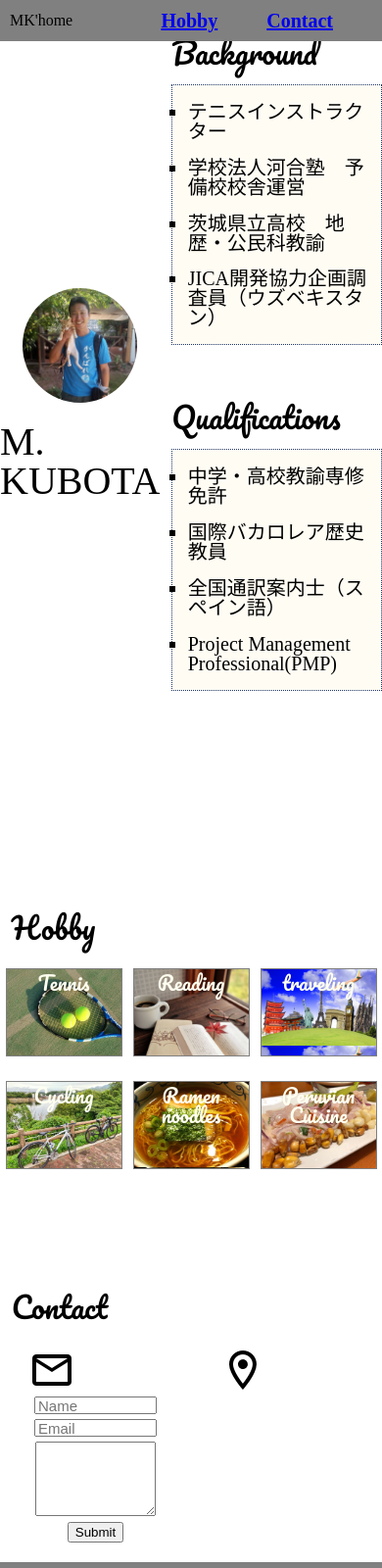
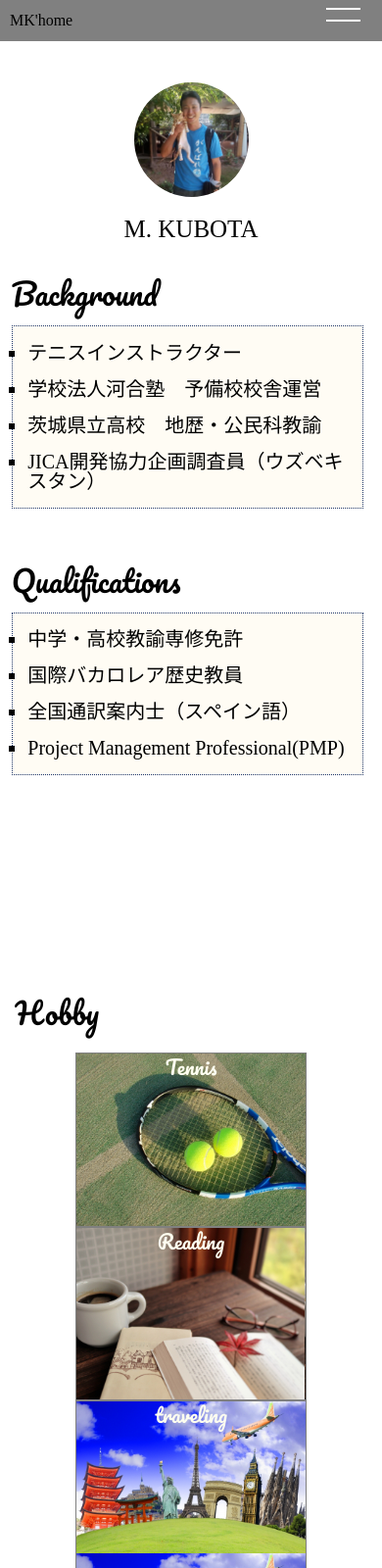
Before and after one commit to mizuhokubota/0417_introduction, a plain HTML site: page index.html in a window 390 px wide. Shown: the top 1600 px of the page at 98% size. Drawn offline with Linux system fonts and the light colour scheme; grey boxes are pictures that could not be loaded.

Commit message:
0422変更分

```diff
--- a/assets/css/style.css
+++ b/assets/css/style.css
@@ -13,13 +13,13 @@ header > div{
     align-items: center;
     margin-left: 10px;
 }
-.header_right{
+.nav{
     display: flex;
     flex-direction: row;
     align-items: center;
 }
 
-.header_right > li > a {
+.nav > li{
     margin-right: 50px;
     font-size: 20px;
     font-weight: bolder;
@@ -51,7 +51,7 @@ h1{
 }
 
 .section1_right{
-    margin: 10vw 0 0 3vw;
+    margin: 10vw 5vw 0 3vw;
 }
 
 .section1_right h2{
@@ -80,6 +80,7 @@ h1{
 .hobbycards1{
     display: flex;
     justify-content: space-around;
+    flex-wrap: wrap;
 }
 
 .hobbycards1 > div{
@@ -111,18 +112,6 @@ h1{
     font-family: 'Pacifico', cursive;
 }
 
-.hobbycards2{
-    display: flex;
-    justify-content: space-around;
-    margin-top: 3vh;
-}
-
-.hobbycards2 > div{
-    border: solid 0.1px grey;
-    width: 30vw;
-    height: 22.5vw;
-}
-
 #img4{
     background-image:url(../img/4776547_s.jpg);
     background-size: contain;
@@ -138,13 +127,6 @@ h1{
     background-size: contain;
 }
 
-.hobbycards2 > div> h3{
-    margin-top: 0.5vh;
-    color: ivory;
-    text-align: center;
-    font-size: 20px;
-    font-family: 'Pacifico', cursive;
-}
 
 .contactbox{
     display: flex;
@@ -198,3 +180,149 @@ footer{
     justify-content: center;
     align-items: center;
 }
+
+#menu{
+    display: none;
+}
+
+@media screen and (max-width:599px){
+    .section1_left > h1{
+        font-size: 25px;
+    }
+
+    .section1{
+        display: flex;
+        flex-direction: column;
+        justify-content: center;
+        align-items: center;
+    }
+
+    .section1_left{
+        margin-top: 10vh;
+    }
+
+    #hobby{
+        margin-left: 4vw;
+    }
+
+
+    .nav{
+        display: none;
+    }
+
+    .hamburger-label{
+        display: block;
+        position: relative;
+        right: 15px;
+        width: 50px;
+        height: 50px;
+        content: '';
+        cursor: pointer;
+    }
+
+    .hamburger, .hamburger::before, .hamburger::after {
+        position: absolute;
+        top: 0;
+        bottom: 0;
+        right: 0;
+        left: 0;
+        margin: auto;
+        height: 2px;
+        width: 35px;
+        background-color: white;
+        display: block;
+        content: '';
+        transition: all 1s;
+    }
+
+    .hamburger::before{
+        top: -25px;
+    }
+
+    .hamburger::after{
+        top: 25px;
+    }
+
+    #menu:checked ~ .hamburger-label > .hamburger::before{
+        top: 0;
+        transform: rotate(45deg) ;
+    }
+
+    #menu:checked ~ .hamburger-label > .hamburger::after{
+        top: 0;
+        transform: rotate(-45deg) ;
+    }
+
+    #menu:checked ~ .hamburger-label > .hamburger {
+        background-color: transparent;
+    }
+    #menu:checked ~ .nav{
+        display: flex;
+    }
+
+    #menu:checked ~ .nav > li > a{
+        animation: show 1s linear 0s;
+    }
+
+    #menu:not(:checked) ~ .nav{
+        animation: show 1s linear 0s 1 reverse forwards;
+
+    }
+
+    .header_right{
+        display: flex;
+        flex-direction: row-reverse;
+        align-items: center;
+        justify-content: space-between;
+    }
+
+    .hobbycards1 > div{
+        width: 60vw;
+        height: 45vw;
+    }
+
+    .contactbox{
+        flex-direction: column;
+        align-items: center;
+    }
+
+
+    .contact_left , .contact_right{
+        width: 70vw;
+    }
+
+    .contact_right iframe{
+        width: 70vw;
+        height: 50vw;
+    }
+
+    .contact_left > form{
+        display: flex;
+        flex-direction: column;
+        align-items:center;
+    }
+
+    .contact_left > form >input{
+        width: 70vw;
+        height: 5vw;
+        margin-bottom: 5px;
+        font-size: 15px;
+    }
+
+    .contact_left > form > textarea{
+        width: 70vw;
+        height: 40vw;
+        margin-bottom: 1vw;
+    }
+
+    @keyframes show {
+        from{
+            display: none;
+            opacity: 0;
+        }
+        to{
+            opacity: 1;
+        }
+    }
+
+}
--- a/index.html
+++ b/index.html
@@ -14,10 +14,16 @@
 <body>
     <header>
         <div><p>MK'home</p></div>
-        <ul class="header_right">
-            <li><a href="#hobby">Hobby</a></li>
-            <li><a href="#contact">Contact</a></li>
-        </ul>
+        <div class="header_right">
+            <input type="checkbox" name="menu" id="menu">
+            <label for="menu" class="hamburger-label">
+                <span class="hamburger"></span>
+            </label>
+            <ul class="nav">
+                <li><a href="#hobby">Hobby</a></li>
+                <li><a href="#contact">Contact</a></li>
+            </ul>
+        </div>
     </header>
     <main>
         <section class="section1">
@@ -57,8 +63,6 @@
                     <h3>traveling</h3>
                     <p></p>
                 </div>
-            </div>
-            <div class="hobbycards2">
                 <div id="img4">
                     <h3>Cycling</h3>
                     <p></p>
```
